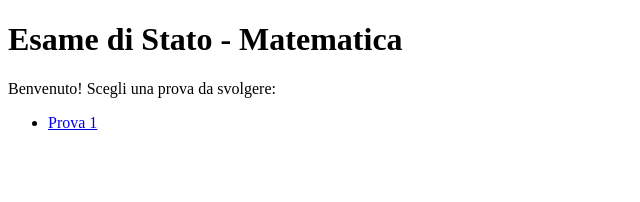
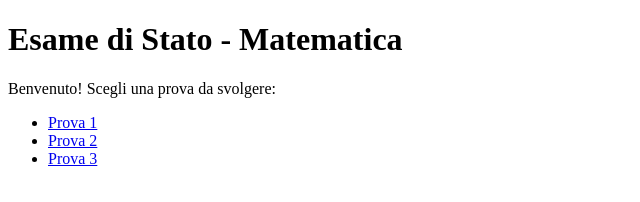
Before and after one commit to Magantgiu/Esame-Matematica, a plain HTML site: page index.html in a window 1280 px wide. Shown: the whole page, without its empty margins (0-640 px from the left). Drawn offline with Linux system fonts and the light colour scheme.

Commit message:
Update index.html

```diff
--- a/index.html
+++ b/index.html
@@ -11,6 +11,8 @@
   <p>Benvenuto! Scegli una prova da svolgere:</p>
   <ul>
     <li><a href="prova1.html">Prova 1</a></li>
+    <li><a href="prova2.html">Prova 2</a></li>
+    <li><a href="prova3.html">Prova 3</a></li>
     <!-- Aggiungerai altri link tipo: <li><a href="prova2.html">Prova 2</a></li> -->
   </ul>
 </body>
```
